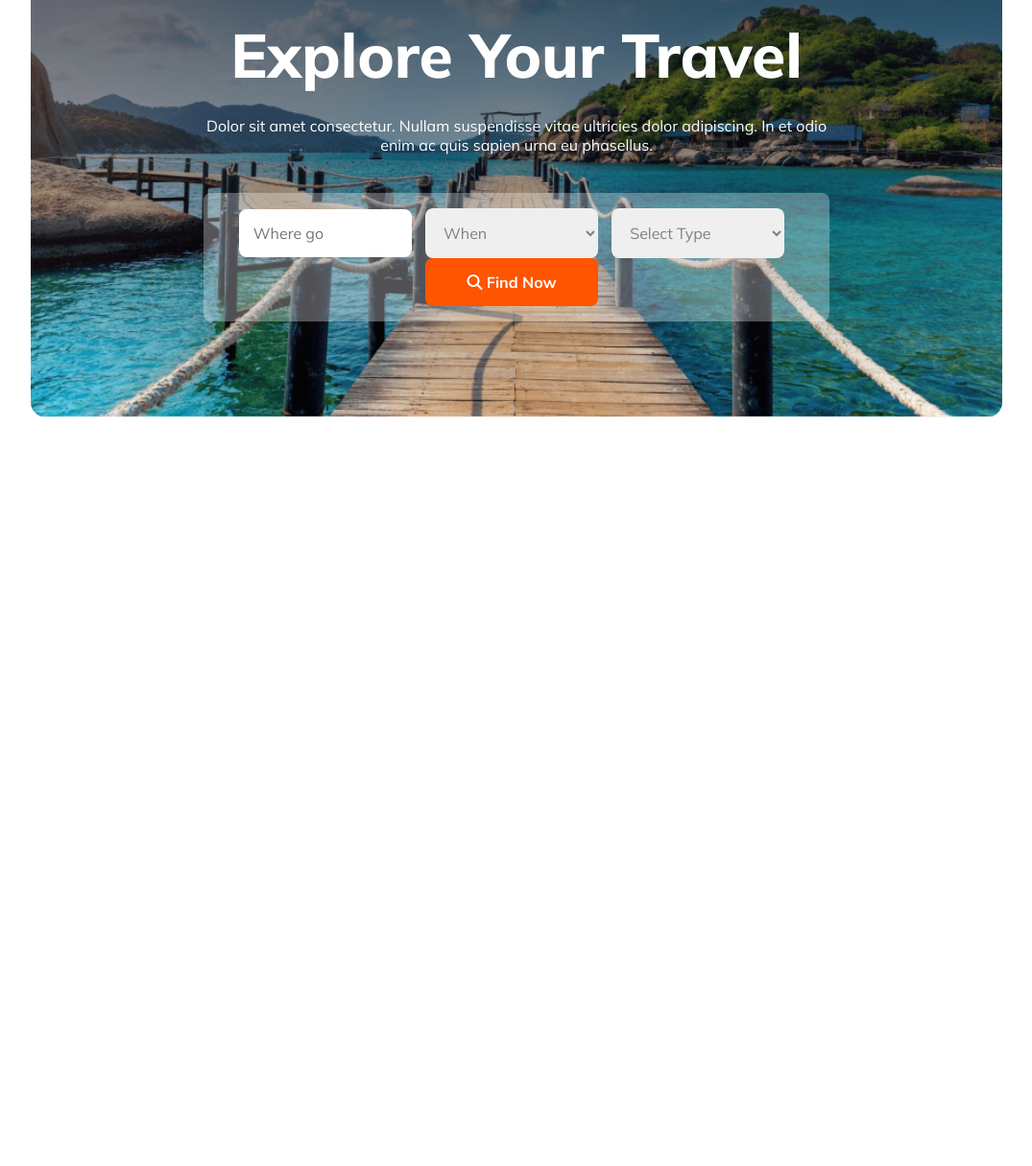
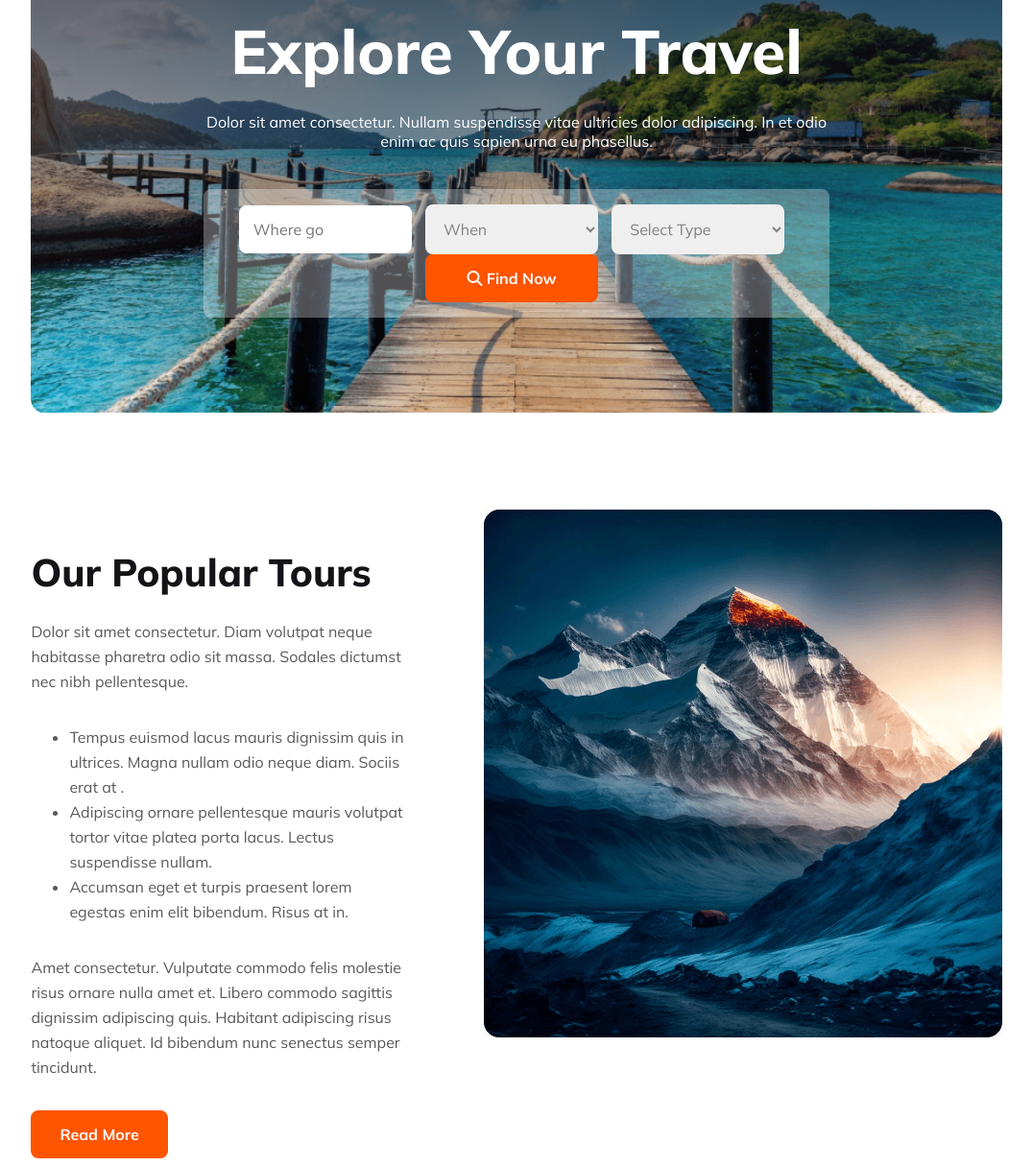
Before and after one commit to islam-sharmin/B9A2-Tripify-Travel, a plain HTML site: page index.html in a window 1280 px wide. Shown: the part 365-1580 px from the top of the page at 96% size, without its empty margins (102-1177 px from the left). Before the commit the page ends 808 px from the top, so only its background shows below. Drawn offline with Linux system fonts and the light colour scheme.

Commit message:
added popular tour section with respomsive

```diff
--- a/index.html
+++ b/index.html
@@ -56,6 +56,27 @@
                 </div>
             </div>
         </section>
+        <section class="popular-tour">
+            <div class="popular-tour-container">
+                <div class="popular-tour-content">
+                    <h3 class="popular-tour-title">Our Popular Tours</h3>
+                    <p class="popular-tour-description">
+                        Dolor sit amet consectetur. Diam volutpat neque habitasse pharetra odio sit massa. Sodales dictumst nec nibh pellentesque.
+                        <ul class="popular-tour-description">
+                            <li>Tempus euismod lacus mauris dignissim quis in ultrices. Magna nullam odio neque diam. Sociis erat at .</li>
+                            <li>Adipiscing ornare pellentesque mauris volutpat tortor vitae platea porta lacus. Lectus suspendisse nullam.</li>
+                            <li> Accumsan eget et turpis praesent lorem egestas enim elit bibendum. Risus at in.</li>
+                        </ul>
+                        <p class="popular-tour-description">Amet consectetur. Vulputate commodo felis molestie risus ornare nulla amet et. Libero commodo sagittis dignissim adipiscing quis. Habitant adipiscing risus natoque aliquet. Id bibendum nunc senectus semper tincidunt.</p>
+                    </p>
+                    <button class="btn-primary">Read More</button>
+                </div>
+                <div class="popular-tour-img">
+                    <img src="images/Rectangle4.png" alt="">
+                </div>
+            </div>
+
+        </section>
     </main>
     <footer>
 
--- a/styles/travel.css
+++ b/styles/travel.css
@@ -1,8 +1,6 @@
         * {
             font-family: 'Mulish', sans-serif;
         }
-
-
         /* shared styles */
 
         .orange {
@@ -12,9 +10,13 @@
         .btn-primary {
             border-radius: 8px;
             background: #FF5400;
+            color: #FFF;
+            text-align: center;
+            font-size: 1.25rem;
+            font-weight: 800;
+            padding: 15px 30px;
+            border: 0;
         }
-
-
         /* header nav styles */
 
         header {
@@ -23,16 +25,15 @@ header {
         }
 
         nav {
-    max-width: 90%;
+            width: 90%;
             margin: 0 auto;
             padding: 50px 0;
         }
 
         .nav-container {
             display: flex;
-    justify-content: space-around;
+            justify-content: space-between;
             align-items: center;
-    border: 1px solid tomato;
         }
 
         .nav-heading {
@@ -40,7 +41,6 @@ nav {
             display: flex;
             gap: 15px;
             align-items: center;
-    border: 1px solid tomato;
         }
 
         .nav-heading img {
@@ -60,9 +60,9 @@ nav {
 
         .nav-content ul {
             display: flex;
+            justify-content: space-around;
             gap: 40px;
             list-style: none;
-    border: 1px solid tomato;
         }
 
         .nav-content ul a {
@@ -76,20 +76,15 @@ nav {
         .nav-content ul span {
             font-weight: 700;
         }
-
-
         /* main section */
 
         main {
-    max-width: 80%;
+            width: 80%;
             margin: 0 auto;
         }
-
-
         /* banner section */
 
         .banner {
-    /* height: 500px; */
             background-image: url('../Images/Group13.png');
             border-radius: 16px;
             background-repeat: no-repeat;
@@ -148,23 +143,54 @@ main {
             font-size: 1rem;
             font-weight: 700;
         }
+        /* popular tour section */
 
+        .popular-tour-container {
+            display: flex;
+            gap: 80px;
+            margin-top: 100px;
+        }
+        /* .popular-tour-content {
+            width: 50%;
+        } */
 
+        .popular-tour-title {
+            color: #131318;
+            font-size: 2.5rem;
+            font-weight: 800;
+            margin-bottom: 24px;
+        }
+
+        .popular-tour-description {
+            color: rgba(19, 19, 24, 0.70);
+            font-size: 1rem;
+            font-weight: 400;
+            line-height: 26px;
+            margin-bottom: 32px;
+        }
+        /* .popular-tour-img {
+            width: 50%;
+        } */
         /* Responsive for mobile device */
 
-@media screen and (max-width:600px) {
+        @media screen and (max-width: 600px) {
             .banner-container {
                 padding: 20px;
             }
             .nav-container,
             .nav-content ul,
-    .travel-info {
+            .travel-info,
+            .popular-tour-container {
                 flex-direction: column;
             }
             .nav-heading,
             .nav-content {
                 width: 100%;
+                justify-content: center;
             }
+            /* .nav-content {
+                padding-left: 0;
+            } */
             .nav-content ul {
                 text-align: center;
                 gap: 20px;
@@ -172,4 +198,11 @@ main {
             .travel-info-details {
                 margin-bottom: 10px;
             }
+            /* .popular-tour-content,
+            .popular-tour-img {
+                width: 100%;
+            } */
+            .popular-tour-img img {
+                width: 100%;
             }
+        }
```
Lines whose indentation alone changed are shown as unchanged.
